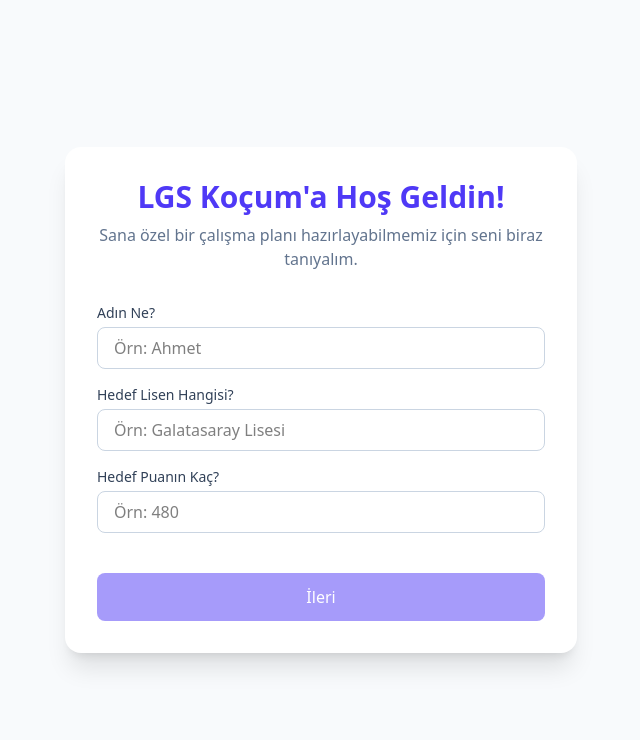
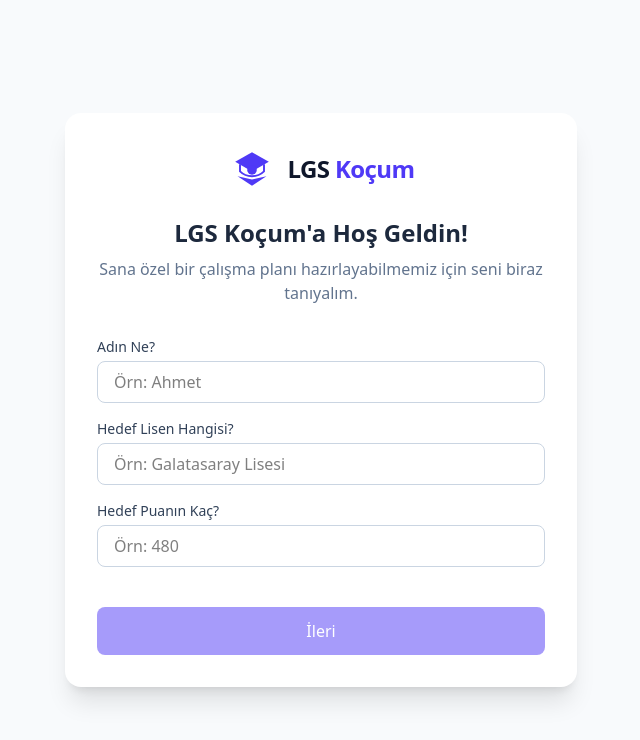
Before and after one commit to selim388028-coder/LGS-Ko-um, a React (Vite) app: page /onboarding in a window 1280 px wide. Shown: the top 740 px of the page, without its empty margins (319-959 px from the left). Built offline with nearby package versions, Linux system fonts and the light colour scheme.

Commit message:
feat: Introduce reusable Logo component
Extract the application logo into a dedicated, reusable `Logo` component. This component provides flexible sizing and can be used in both the header and onboarding pages, improving consistency and maintainability.

```diff
--- a/src/components/Layout.tsx
+++ b/src/components/Layout.tsx
@@ -1,4 +1,4 @@
-import React from 'react';
+import React, { useState } from 'react';
 import { NavLink, Outlet } from 'react-router-dom';
 import {
   LayoutDashboard,
@@ -13,8 +13,8 @@ import {
   Menu,
   X
 } from 'lucide-react';
-import { useState } from 'react';
 import { cn } from '../lib/utils';
+import Logo from './Logo';
 
 const navigation = [
   { name: 'Özet', href: '/', icon: LayoutDashboard },
@@ -39,7 +39,7 @@ export default function Layout() {
         <div className="fixed inset-0 bg-gray-900/80" onClick={() => setSidebarOpen(false)} />
         <div className="fixed inset-y-0 left-0 w-64 bg-white shadow-xl flex flex-col">
           <div className="flex items-center justify-between h-16 px-6 border-b">
-            <span className="text-xl font-bold text-indigo-600">LGS Koçum</span>
+            <Logo size="sm" />
             <button onClick={() => setSidebarOpen(false)}>
               <X className="w-6 h-6 text-gray-500" />
             </button>
@@ -70,9 +70,7 @@ export default function Layout() {
       {/* Desktop sidebar */}
       <div className="hidden lg:flex lg:w-64 lg:flex-col lg:fixed lg:inset-y-0 bg-white border-r border-slate-200">
         <div className="flex items-center h-16 px-6 border-b border-slate-200">
-          <span className="text-2xl font-bold bg-gradient-to-r from-indigo-600 to-violet-600 bg-clip-text text-transparent">
-            LGS Koçum
-          </span>
+          <Logo size="sm" />
         </div>
         <nav className="flex-1 px-4 py-6 space-y-1.5 overflow-y-auto">
           {navigation.map((item) => (
@@ -104,7 +102,7 @@ export default function Layout() {
           >
             <Menu className="w-6 h-6" />
           </button>
-          <span className="text-lg font-bold text-indigo-600">LGS Koçum</span>
+          <Logo size="sm" />
           <div className="w-6" /> {/* Spacer */}
         </header>
 
--- /dev/null
+++ b/src/components/Logo.tsx
@@ -0,0 +1,37 @@
+import React from 'react';
+import { GraduationCap } from 'lucide-react';
+
+interface LogoProps {
+  className?: string;
+  size?: 'sm' | 'md' | 'lg';
+  showText?: boolean;
+}
+
+export default function Logo({ className = "", size = 'md', showText = true }: LogoProps) {
+  const sizes = {
+    sm: { icon: 32, text: 'text-lg' },
+    md: { icon: 48, text: 'text-2xl' },
+    lg: { icon: 64, text: 'text-4xl' }
+  };
+
+  return (
+    <div className={`flex items-center gap-3 ${className}`}>
+      <div className="relative flex items-center justify-center text-indigo-600" style={{ width: sizes[size].icon, height: sizes[size].icon }}>
+        <svg viewBox="0 0 100 100" className="w-full h-full fill-current">
+          {/* Graduation Cap */}
+          <path d="M50 15L15 35L50 55L85 35L50 15Z" />
+          <path d="M25 40V55C25 55 35 65 50 65C65 65 75 55 75 55V40" stroke="currentColor" strokeWidth="4" fill="none" />
+
+          {/* Person / V-shape */}
+          <circle cx="50" cy="52" r="10" />
+          <path d="M20 65L50 85L80 65L50 72L20 65Z" />
+        </svg>
+      </div>
+      {showText && (
+        <span className={`${sizes[size].text} font-bold tracking-tight text-slate-900`}>
+          LGS <span className="text-indigo-600">Koçum</span>
+        </span>
+      )}
+    </div>
+  );
+}
--- a/src/pages/Onboarding.tsx
+++ b/src/pages/Onboarding.tsx
@@ -3,6 +3,7 @@ import { useNavigate } from 'react-router-dom';
 import { useAppContext } from '../context/AppContext';
 import { Subject, UserProfile } from '../types';
 import { motion } from 'motion/react';
+import Logo from '../components/Logo';
 
 const SUBJECTS: Subject[] = [
   "Türkçe",
@@ -53,7 +54,8 @@ export default function Onboarding() {
         className="bg-white rounded-2xl shadow-xl max-w-lg w-full p-8"
       >
         <div className="text-center mb-8">
-          <h1 className="text-3xl font-bold text-indigo-600 mb-2">LGS Koçum'a Hoş Geldin!</h1>
+          <Logo className="justify-center mb-6" size="md" />
+          <h1 className="text-2xl font-bold text-slate-800 mb-2">LGS Koçum'a Hoş Geldin!</h1>
           <p className="text-slate-500">Sana özel bir çalışma planı hazırlayabilmemiz için seni biraz tanıyalım.</p>
         </div>
 
```
